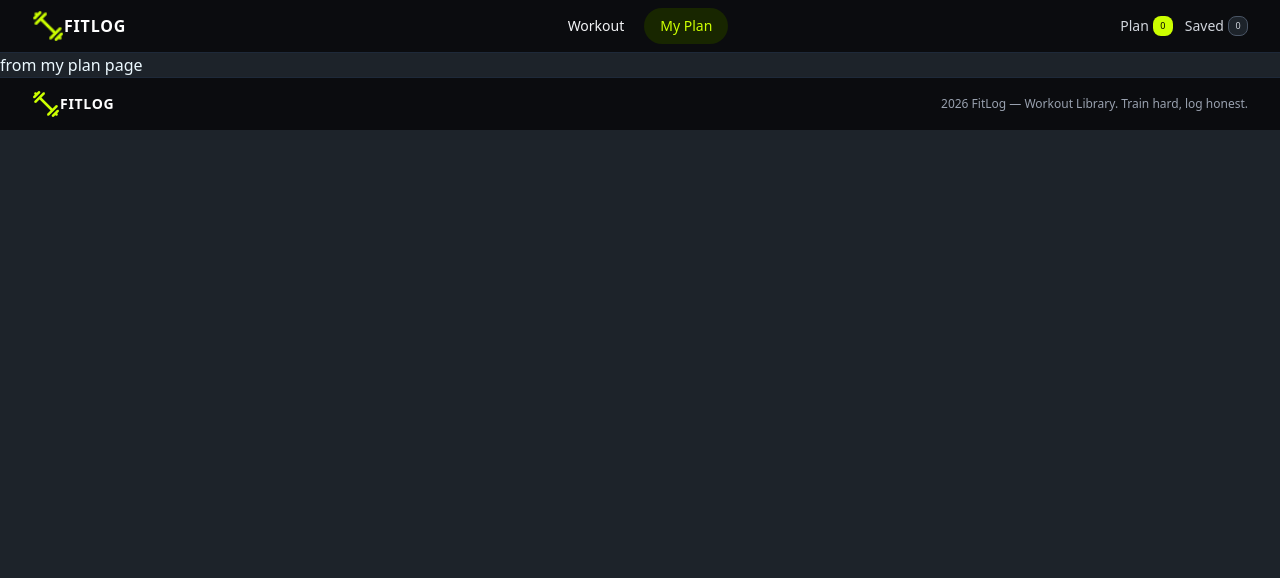
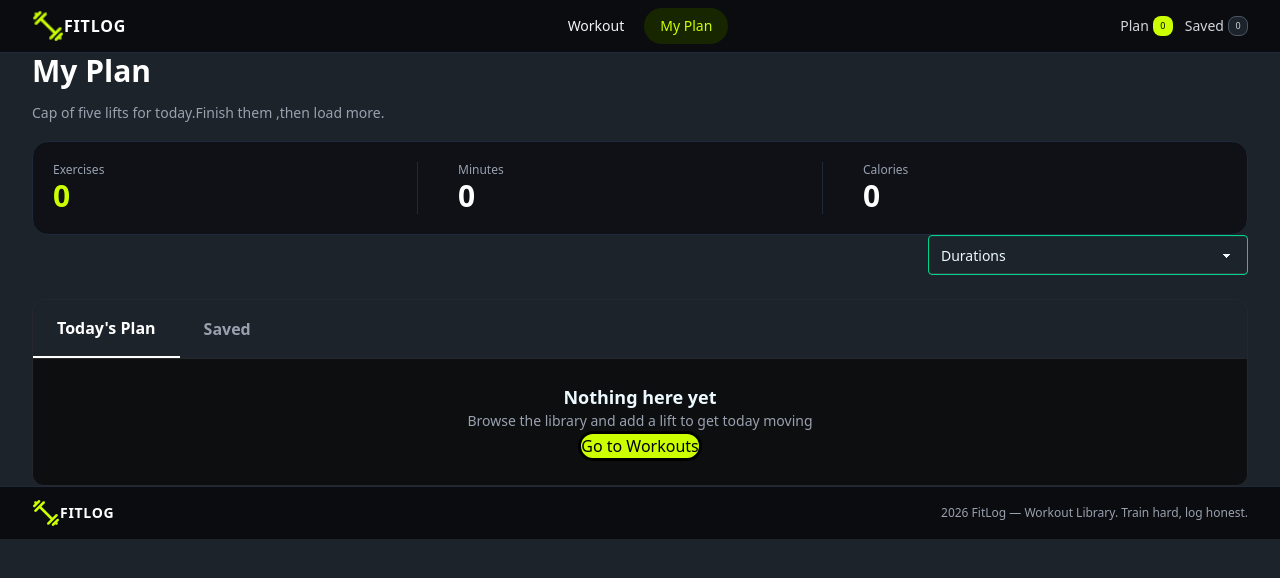
Before and after one commit to meherinamukta03/fit-log-assignment-6, a Next.js app: page /my-plan in a window 1280 px wide. Shown: the top 578 px of the page. Built offline with nearby package versions, Linux system fonts and the light colour scheme.

Commit message:
commit for my plan page

```diff
--- a/package.json
+++ b/package.json
@@ -12,6 +12,7 @@
     "next": "16.3.6",
     "react": "19.2.8",
     "react-dom": "19.2.8",
+    "react-hot-toast": "^2.6.1",
     "react-icons": "^5.7.0"
   },
   "devDependencies": {
--- a/src/app/buttton/AddToPlan.tsx
+++ b/src/app/buttton/AddToPlan.tsx
@@ -4,6 +4,7 @@ import React, { useContext } from "react";
 
 import { IWorkout } from "@/app/types/WorkType";
 import { FitLogContext } from "../context/Workout";
+import toast from "react-hot-toast";
 
 interface IAddToPlanProps {
   workout: IWorkout;
@@ -18,10 +19,13 @@ const AddToPlan = ({ workout }: IAddToPlanProps) => {
     );
 
     if (alreadyExists) {
+      toast.error(`${workout.name} already in your plan`)
       return;
     }
 
     setPlan([...plan, workout]);
+
+    toast.success(`${workout.name} added to today,s plan`);
   };
 
   return (
--- /dev/null
+++ b/src/app/buttton/MyPlanTab.tsx
@@ -0,0 +1,159 @@
+
+"use client";
+
+import React, { useContext, useState } from "react";
+import { FitLogContext } from "../context/Workout";
+import { IWorkout } from "../types/WorkType";
+import TabCard from "../component/card/TabCard";
+import Link from "next/link";
+
+const MyPlanTab = () => {
+    const { plan, saved } = useContext(FitLogContext);
+
+    const [sortBy, setSortBy] = useState<
+        "durations" | "calories" | "rating"
+    >("durations");
+
+    const [activeTab, setActiveTab] = useState<"plan" | "saved">("plan");
+
+    const sortWork = (works: IWorkout[]) => {
+        const sortedWorks = [...works];
+
+        if (sortBy === "durations") {
+            sortedWorks.sort((a, b) => b.duration - a.duration);
+        } else if (sortBy === "calories") {
+            sortedWorks.sort(
+                (a, b) => b.caloriesBurned - a.caloriesBurned
+            );
+        } else if (sortBy === "rating") {
+            sortedWorks.sort((a, b) => b.rating - a.rating);
+        }
+
+        return sortedWorks;
+    };
+
+    const sortedPlan = sortWork(plan);
+    const sortedSaved = sortWork(saved);
+
+    return (
+        <div>
+            {/* Sort Dropdown */}
+            <div className="flex justify-end mb-6">
+                <select
+                    value={sortBy}
+                    onChange={(e) =>
+                        setSortBy(
+                            e.target.value as
+                                | "durations"
+                                | "calories"
+                                | "rating"
+                        )
+                    }
+                    className="select select-success"
+                >
+                    <option value="durations">Durations</option>
+                    <option value="calories">Calories</option>
+                    <option value="rating">Rating</option>
+                </select>
+            </div>
+
+            {/* Main Tab Container */}
+            <div className="border border-[#25272c] rounded-xl overflow-hidden">
+
+                {/* Tabs */}
+                <div className="flex justify-start border-b border-[#25272c]">
+
+                    {/* Today's Plan */}
+                    <button
+                        onClick={() => setActiveTab("plan")}
+                        className={`py-3 sm:py-4 px-4 sm:px-6 text-sm sm:text-base font-semibold transition ${
+                            activeTab === "plan"
+                                ? "text-white border-b-2 border-white"
+                                : "text-gray-400 hover:text-white"
+                        }`}
+                    >
+                        {`Today's Plan`}
+                    </button>
+
+                    {/* Saved */}
+                    <button
+                        onClick={() => setActiveTab("saved")}
+                        className={`py-3 sm:py-4 px-4 sm:px-6 text-sm sm:text-base font-semibold transition ${
+                            activeTab === "saved"
+                                ? "text-white border-b-2 border-white"
+                                : "text-gray-400 hover:text-white"
+                        }`}
+                    >
+                        Saved
+                    </button>
+                </div>
+
+                {/* Tab Content */}
+                <div className="p-4 sm:p-6 bg-[#0d0e10]">
+
+                    {/* Today's Plan */}
+                    {activeTab === "plan" && (
+                        <>
+                            {sortedPlan.length > 0 ? (
+                                <div className="grid grid-cols-1 md:grid-cols-2 lg:grid-cols-3 gap-5">
+                                    {sortedPlan.map((work) => (
+                                        <TabCard
+                                            key={work.id}
+                                            work={work}
+                                        />
+                                    ))}
+                                </div>
+                            ) : (
+                                <div className="text-center">
+                                    <h2 className="text-center font-semibold text-lg">
+                                        Nothing here yet
+                                    </h2>
+
+                                    <p className="text-gray-400 sm:text-sm">
+                                        Browse the library and add a lift to
+                                        get today moving
+                                    </p>
+                                    <Link href='/src/app/component/home/Library.tsx'>
+                                   <button className=" text-black bg-[#ccff00] rounded-3xl border-3"> Go to Workouts</button>
+                                    </Link>
+                                </div>
+                            )}
+                        </>
+                    )}
+
+                    {/* Saved */}
+                    {activeTab === "saved" && (
+                        <>
+                            {sortedSaved.length > 0 ? (
+                                <div className="grid grid-cols-1 md:grid-cols-2 lg:grid-cols-3 gap-5">
+                                    {sortedSaved.map((work) => (
+                                        <TabCard
+                                            key={work.id}
+                                            work={work}
+                                        />
+                                    ))}
+                                </div>
+                            ) : (
+                                <div className="text-center">
+                                    <h2 className="text-center font-semibold text-lg">
+                                        Nothing here yet
+                                    </h2>
+
+                                    <p className="text-gray-400 sm:text-sm">
+                                        Browse the library and save a workout
+                                        to get started
+                                    </p>
+                                    <Link href='/src/app/component/home/Library.tsx'>
+                                   <button className=" text-black font-semibold bg-[#bee523] rounded-4xl border-3 p-2 mt-1"> Go to Workouts</button>
+                                    </Link>
+                                </div>
+                            )}
+                        </>
+                    )}
+                </div>
+            </div>
+        </div>
+    );
+};
+
+export default MyPlanTab;
--- /dev/null
+++ b/src/app/component/card/TabCard.tsx
@@ -0,0 +1,16 @@
+import { IWorkout } from '@/app/types/WorkType';
+import React from 'react';
+
+interface ITabCardProps {
+    work: IWorkout;
+}
+
+const TabCard = ({ work }: ITabCardProps) => {
+    return (
+        <div>
+            {work.name}
+        </div>
+    );
+};
+
+export default TabCard;
--- /dev/null
+++ b/src/app/component/card/exercisesCard.tsx
@@ -0,0 +1,58 @@
+"use client";
+
+import { FitLogContext } from "@/app/context/Workout";
+import { useContext } from "react";
+
+const ExercisesCard = () => {
+  const { plan } = useContext(FitLogContext);
+
+  const exercises = plan.length;
+
+  const minutes = plan.reduce(
+    (acc, curr) => acc + (curr.duration || 0),
+    0
+  );
+
+  const calories = plan.reduce(
+    (acc, curr) => acc + (curr.caloriesBurned || 0),
+    0
+  );
+
+  return (
+    <div className=" mt-4 flex items-stretch rounded-2xl border border-gray-800 bg-[#0f1117] p-5 text-white">
+
+      {/* Exercises */}
+      <div className="flex-1">
+        <p className="text-xs text-gray-400">Exercises</p>
+        <p className="text-3xl font-bold text-[#ccff00]">
+          {exercises}
+        </p>
+      </div>
+
+      {/* Divider */}
+      <div className="border-l border-gray-800"></div>
+
+      {/* Minutes */}
+      <div className="flex-1 pl-10">
+        <p className="text-xs text-gray-400">Minutes</p>
+        <p className="text-3xl font-bold">
+          {minutes}
+        </p>
+      </div>
+
+      {/* Divider */}
+      <div className="border-l border-gray-800"></div>
+
+      {/* Calories */}
+      <div className="flex-1 pl-10">
+        <p className="text-xs text-gray-400">Calories</p>
+        <p className="text-3xl font-bold">
+          {calories}
+        </p>
+      </div>
+
+    </div>
+  );
+};
+
+export default ExercisesCard;
--- a/src/app/component/home/Library.tsx
+++ b/src/app/component/home/Library.tsx
@@ -1,5 +1,5 @@
 import React from 'react';
-import WorkCard from '../shared/WorkCard';
+import WorkCard from '../card/WorkCard';
 import { IWorkout } from '@/app/types/WorkType';
 
 const getWork = async () => {
--- a/src/app/layout.tsx
+++ b/src/app/layout.tsx
@@ -4,6 +4,7 @@ import "./globals.css";
 import Navbar from "./component/home/Navbar";
 import Footer from "./component/home/Footer";
 import { FitLogProvider } from "./context/Workout";
+import { Toaster } from "react-hot-toast";
 
 const geistSans = Geist({
   variable: "--font-geist-sans",
@@ -33,7 +34,9 @@ export default function RootLayout({ children }: LayoutProps<"/">) {
       {children}
 
       <Footer></Footer>
+
       </FitLogProvider>
+<Toaster position="top-right" />
       </body>
     </html>
   );
--- a/src/app/my-plan/page.tsx
+++ b/src/app/my-plan/page.tsx
@@ -1,9 +1,22 @@
 import React from 'react';
+import ExercisesCard from '../component/card/exercisesCard';
+import MyPlanTab from '../buttton/MyPlanTab';
 
 const MyPlanPage = () => {
     return (
-        <div>
-            from my plan page
+        <div className='px-8'>
+            <div>
+                <h2 className='text-4xl font-bold display-font-Oswald text-white sm:text-3xl'>My Plan</h2>
+                <p className=' mt-3 max-w-[430px] text-xs leading-5 text-gray-400 sm:text-sm sm:leading-6'>Cap of five lifts for today.Finish them ,then load more.</p>
+
+
+
+            </div>
+
+
+<ExercisesCard></ExercisesCard>
+
+<MyPlanTab></MyPlanTab>
         </div>
     );
 };
```
Also changed, not shown: src/app/works/[workId]/page.tsx (+33 -44 lines), src/app/component/card/WorkCard.tsx (renamed from src/app/component/shared/WorkCard.tsx), 1 other file (tests, documents, lock files or other folders).
